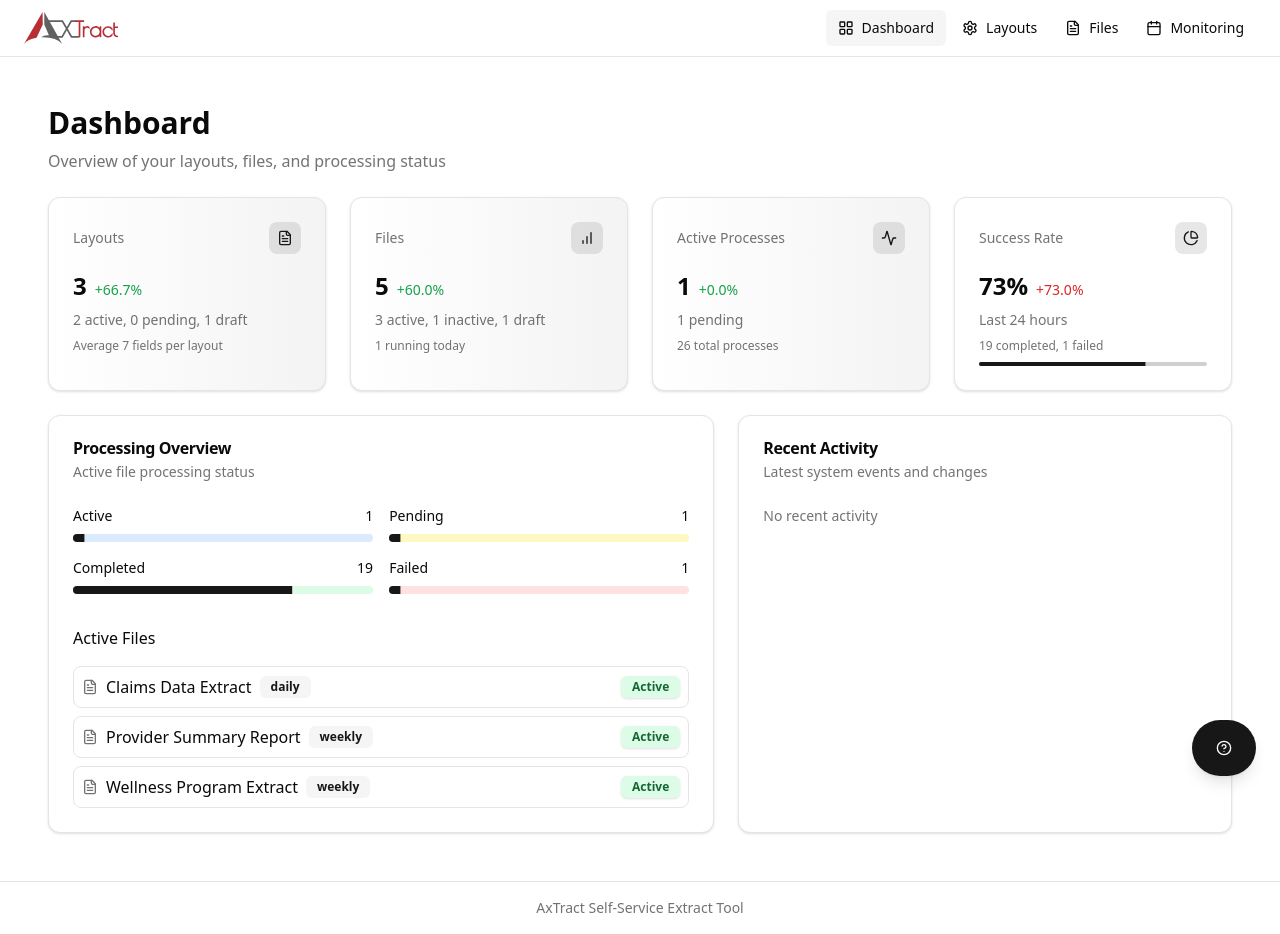
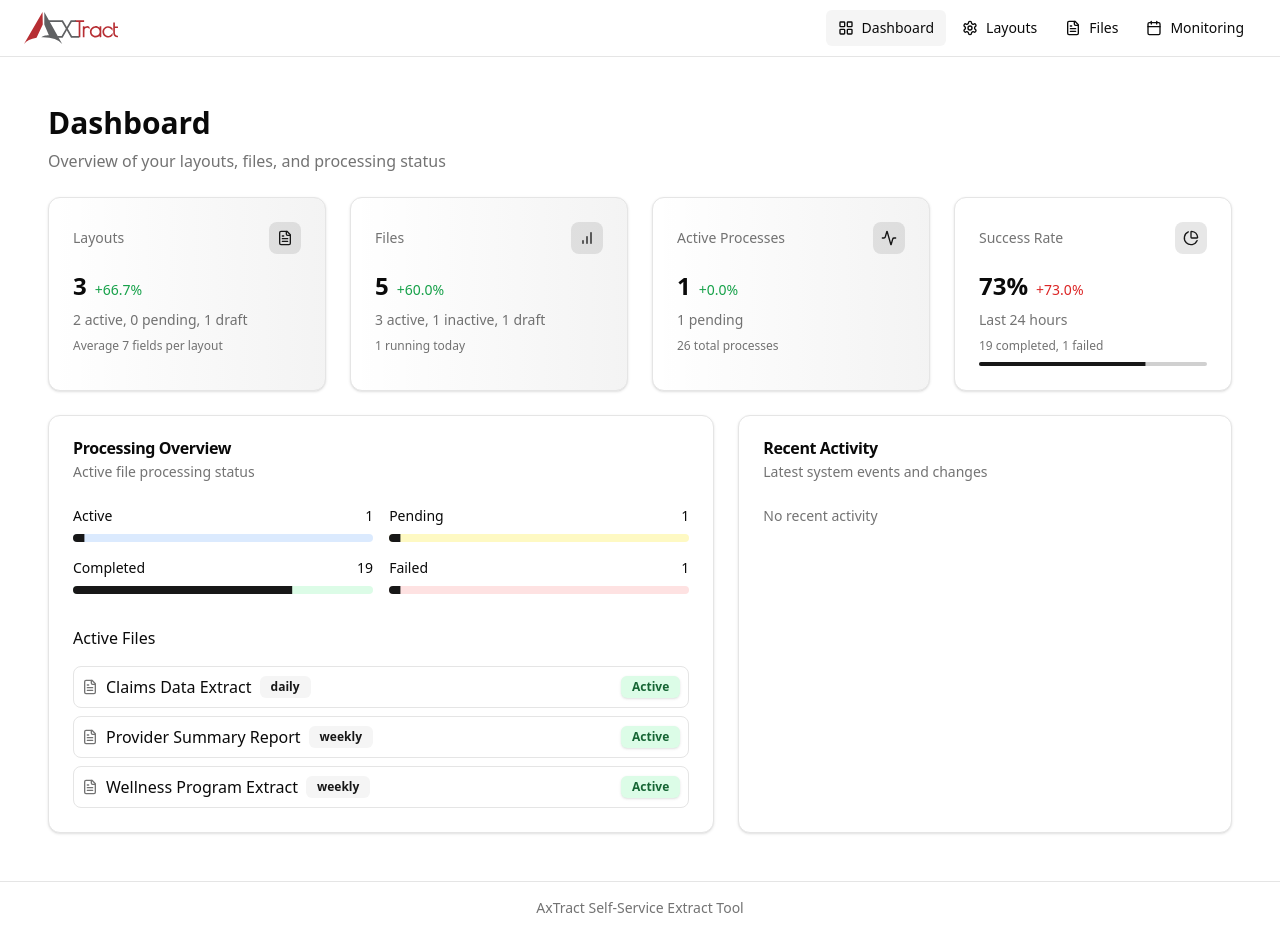
Before and after one commit to accionlabs/axtract-ui, a React (Vite) app: page / in a window 1280 px wide. Built offline with nearby package versions, Linux system fonts and the light colour scheme.

Commit message:
disabled tour

```diff
--- a/src/components/shared/MainLayout.tsx
+++ b/src/components/shared/MainLayout.tsx
@@ -77,7 +77,6 @@ const MainLayout = () => {
             ))}
           </nav>
 
-          <FloatingTourButton />
 
         </div>
       </header>
```
